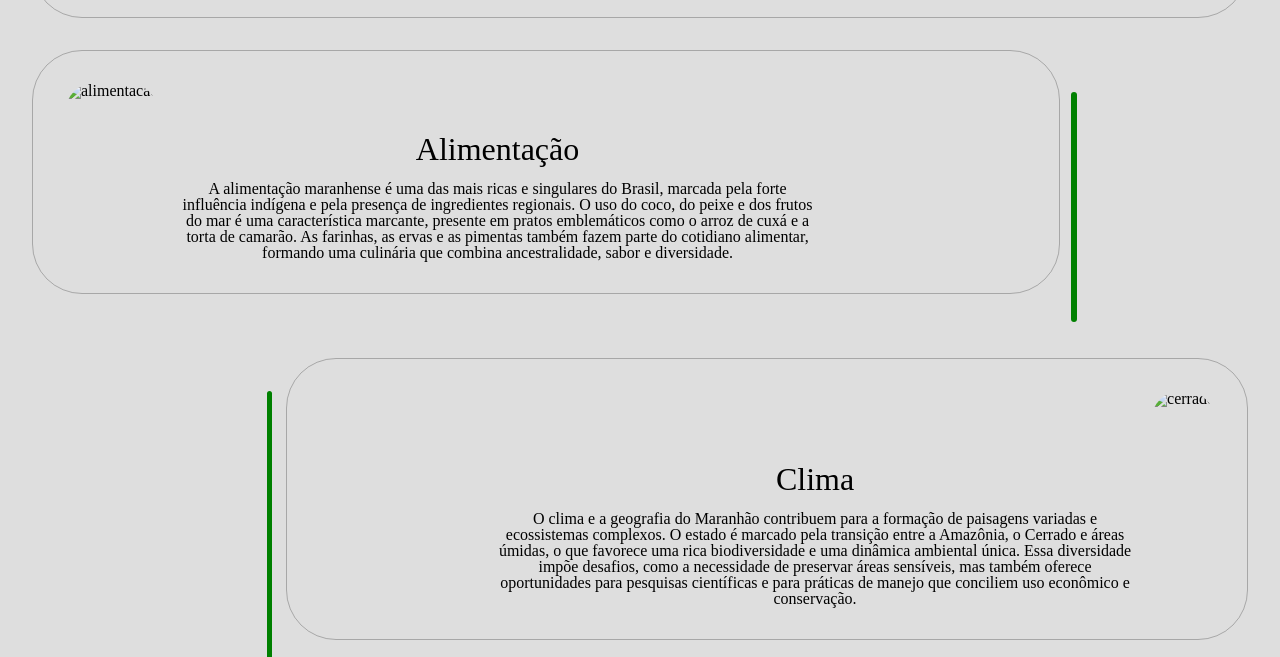
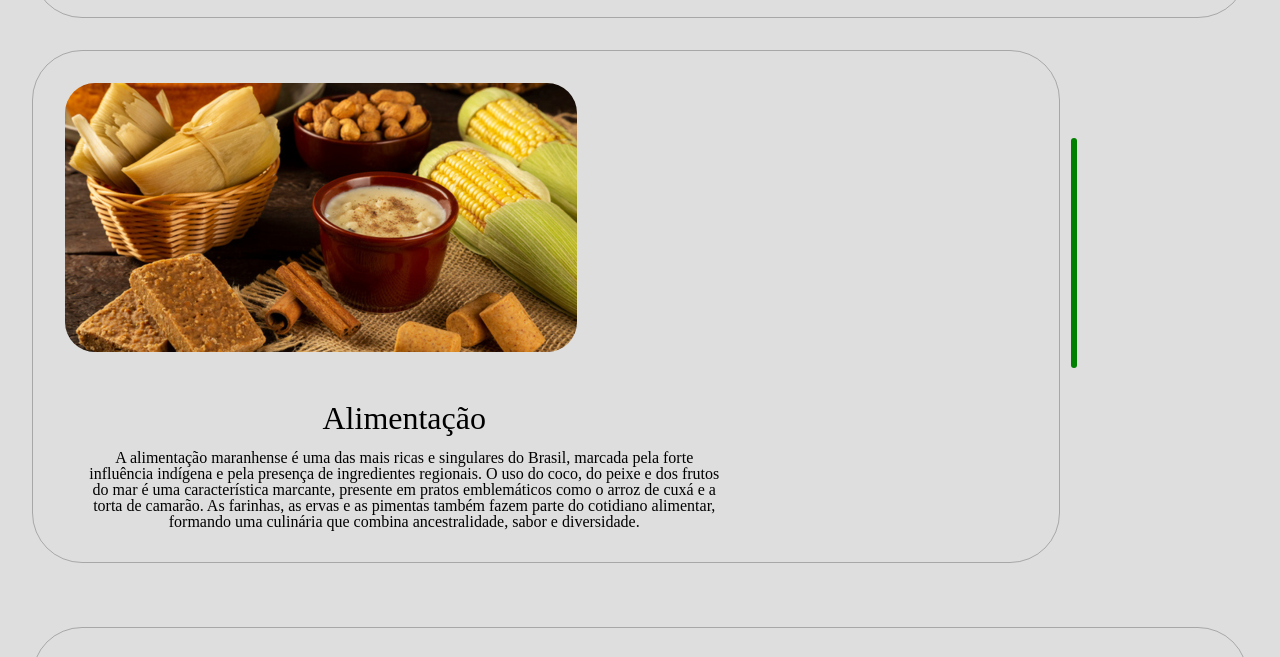
Before and after one commit to ThiagoFM-09/Maranh-o, a plain HTML site: page index.html in a window 1280 px wide. Shown: the part 1134-1791 px from the top of the page. Drawn offline with Linux system fonts and the light colour scheme; the site is published under a folder, as on GitHub Pages, so addresses that start at the root find nothing.

Commit message:
Update index.html

```diff
--- a/index.html
+++ b/index.html
@@ -38,7 +38,7 @@
             </div>
         </section>
         <section id="padrao">
-            <img src="/img/alimentacao.png" alt="alimentacao">
+            <img src="./img/alimentacao.png" alt="alimentacao">
             <div>
                 <h2>Alimentação</h2>
                 <p>A alimentação maranhense é uma das mais ricas e singulares do Brasil, marcada pela forte influência
@@ -49,7 +49,7 @@
             </div>
         </section>
         <section>
-            <img src="/img/cerrado.jpg" alt="cerrado">
+            <img src="./img/cerrado.jpg" alt="cerrado">
             <div>
                 <h2>Clima</h2>
                 <p>O clima e a geografia do Maranhão contribuem para a formação de paisagens variadas e ecossistemas
@@ -66,4 +66,5 @@
     </footer>
 </body>
 
+
 </html>
```
